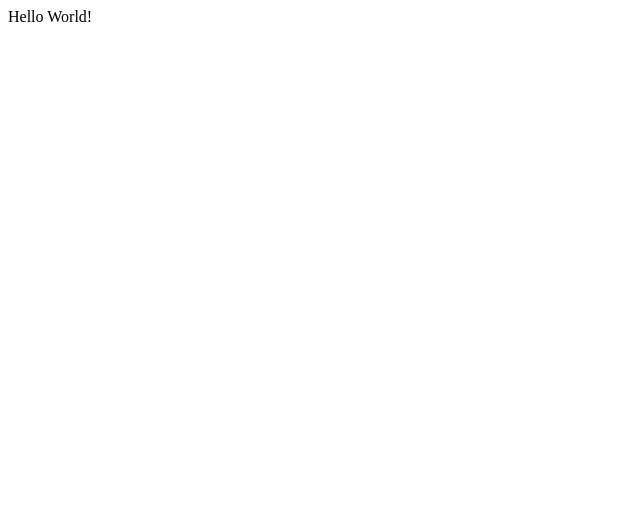
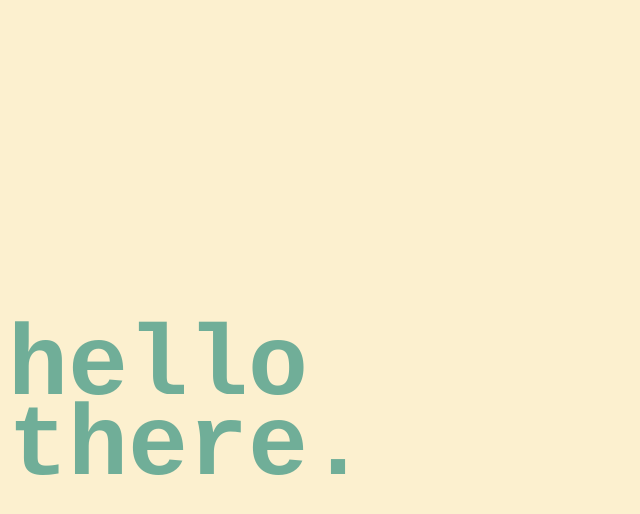
Before and after one commit to jpangan/jpangan, a Next.js app: page / in a window 1280 px wide. Shown: the top 514 px of the page, without its empty margins (0-640 px from the left). Built offline with nearby package versions, Linux system fonts and the light colour scheme.

Commit message:
clean up

```diff
--- a/package.json
+++ b/package.json
@@ -9,6 +9,7 @@
   "license": "ISC",
   "dependencies": {
     "@emotion/core": "^10.0.27",
+    "@emotion/styled": "^10.0.27",
     "next": "latest",
     "react": "^16.12.0",
     "react-dom": "^16.12.0",
--- a/pages/index.js
+++ b/pages/index.js
@@ -1,7 +1,35 @@
+import styled from '@emotion/styled';
+import {Global, css} from '@emotion/core';
+import Head from 'next/head';
+import globalStyle from '../assets/styles/globalStyle';
 
+const Wrapper = styled.div`
+	width: 100vw;
+	height: 100vh;
+	display: flex;
+	align-items: center;
+	justify-content: flex-start;
+
+	h1 {
+		display: flex;
+		flex-direction: column;
+		font-family: monospace, arial;
+    font-size: 100px;
+    line-height: 80px;
+    color: #70ae98;
+	}
+`;
 
 export default function App() {
 	return <div>
-		Hello World!
+		<Head>Johneric Pangan</Head>
+		<Wrapper>
+			<h1>
+				<span>hello</span>
+				<span>there.</span>
+			</h1>
+		</Wrapper>
+
+		<Global styles={css`${globalStyle}`}></Global>
 	</div>
 }
```
Also changed, not shown: 1 other file (tests, documents, lock files or other folders).
